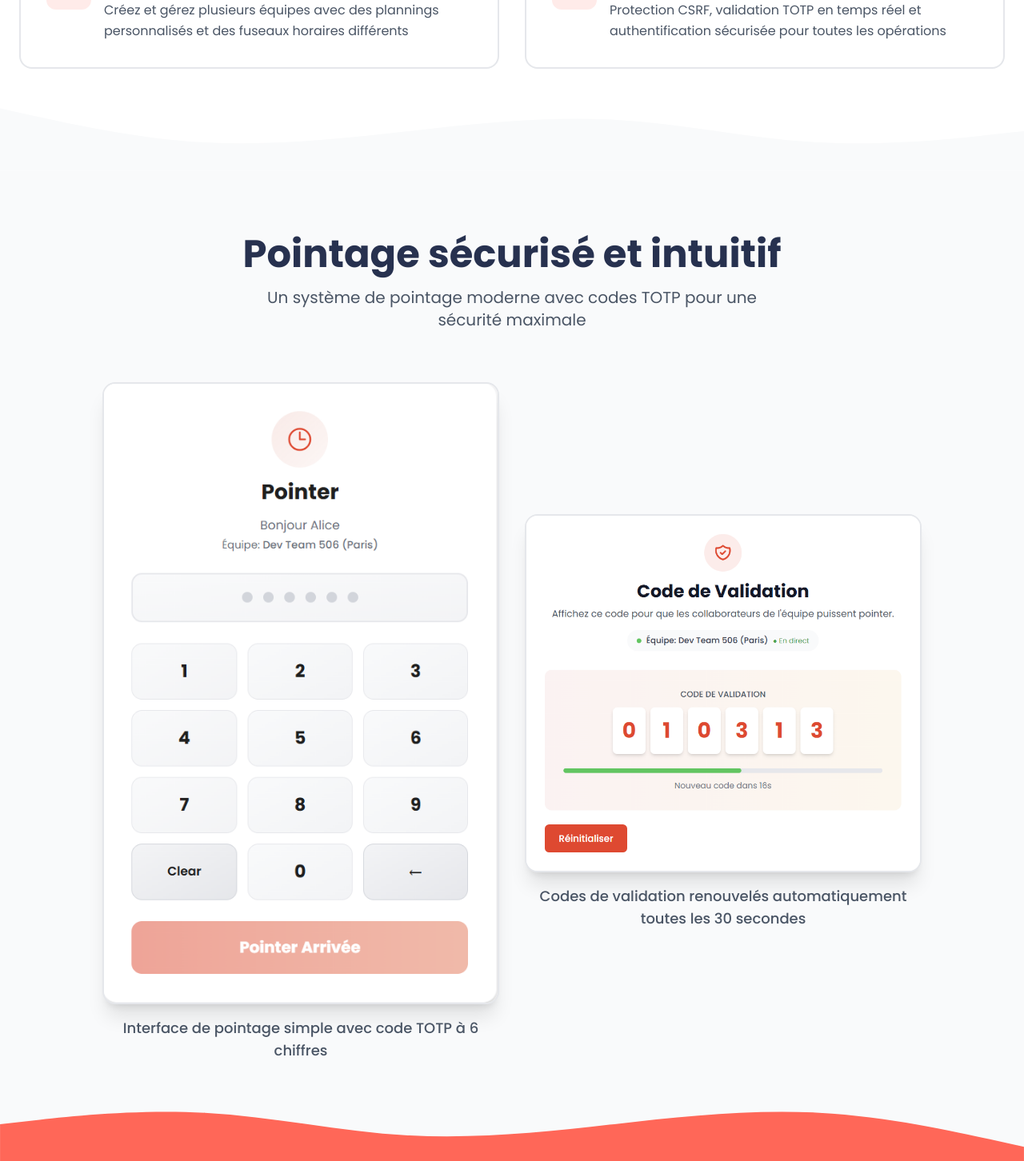
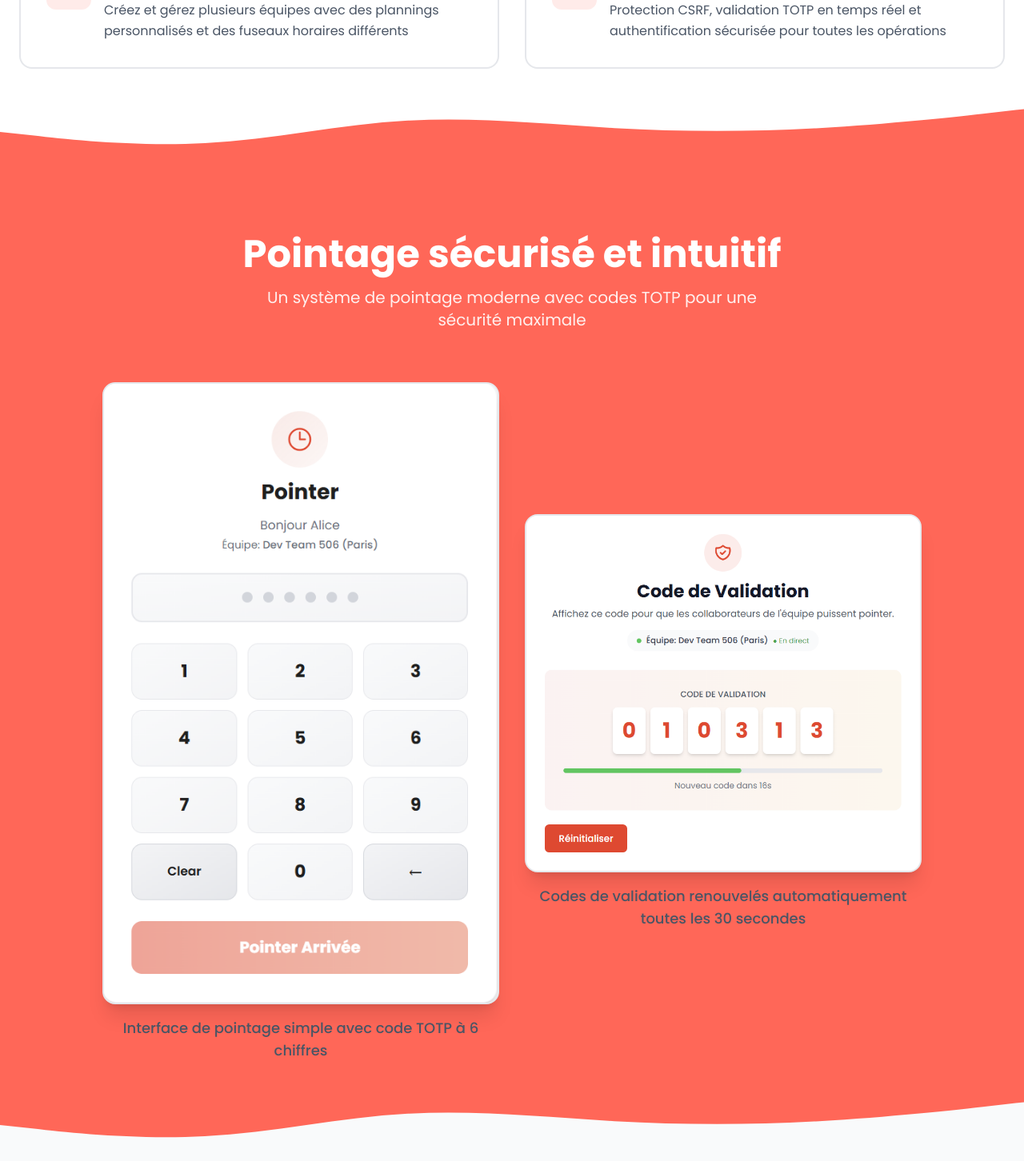
Before and after one commit to abakar-oumar-abdallah/T-DEV-700, a Next.js app in the folder frontend/2clock/: page / in a window 1280 px wide. Shown: the part 1298-2750 px from the top of the page at 80% size. Built offline with nearby package versions, Linux system fonts and the light colour scheme.

Commit message:
feature : animated waves separating the sections on Home Page

```diff
--- /dev/null
+++ b/frontend/2clock/src/app/components/AnimatedWave.tsx
@@ -0,0 +1,60 @@
+'use client'
+import React from 'react'
+
+interface AnimatedWaveProps {
+  fillColor: string
+  position?: 'top' | 'bottom'
+  animationDuration?: number
+}
+
+export default function AnimatedWave({
+  fillColor,
+  position = 'bottom',
+  animationDuration = 15
+}: AnimatedWaveProps) {
+  // Récupérer la couleur réelle si c'est une variable CSS
+  const getColor = () => {
+    if (fillColor.startsWith('var(')) {
+      // Extraire le nom de la variable
+      const varName = fillColor.match(/var\((--[\w-]+)\)/)?.[1]
+      if (varName && typeof window !== 'undefined') {
+        return getComputedStyle(document.documentElement).getPropertyValue(varName).trim()
+      }
+    }
+    return fillColor
+  }
+
+  const color = typeof window !== 'undefined' ? getColor() : fillColor
+
+  return (
+    <div className={`absolute ${position === 'bottom' ? 'bottom-0' : 'top-0'} left-0 w-full`} style={{ marginBottom: -1 }}>
+      <svg
+        viewBox="0 0 1440 120"
+        fill="none"
+        xmlns="http://www.w3.org/2000/svg"
+        className="w-full h-auto"
+        preserveAspectRatio="none"
+      >
+        <path
+          d="M0,64L48,69.3C96,75,192,85,288,80C384,75,480,53,576,48C672,43,768,53,864,58.7C960,64,1056,64,1152,58.7C1248,53,1344,43,1392,37.3L1440,32L1440,120L1392,120C1344,120,1248,120,1152,120C1056,120,960,120,864,120C768,120,672,120,576,120C480,120,384,120,288,120C192,120,96,120,48,120L0,120Z"
+          fill={color}
+        >
+          <animate
+            attributeName="d"
+            dur={`${animationDuration}s`}
+            repeatCount="indefinite"
+            values="
+              M0,64L48,69.3C96,75,192,85,288,80C384,75,480,53,576,48C672,43,768,53,864,58.7C960,64,1056,64,1152,58.7C1248,53,1344,43,1392,37.3L1440,32L1440,120L1392,120C1344,120,1248,120,1152,120C1056,120,960,120,864,120C768,120,672,120,576,120C480,120,384,120,288,120C192,120,96,120,48,120L0,120Z;
+
+              M0,32L48,42.7C96,53,192,75,288,80C384,85,480,75,576,64C672,53,768,43,864,48C960,53,1056,75,1152,80C1248,85,1344,75,1392,69.3L1440,64L1440,120L1392,120C1344,120,1248,120,1152,120C1056,120,960,120,864,120C768,120,672,120,576,120C480,120,384,120,288,120C192,120,96,120,48,120L0,120Z;
+
+              M0,96L48,85.3C96,75,192,53,288,48C384,43,480,53,576,58.7C672,64,768,64,864,58.7C960,53,1056,43,1152,48C1248,53,1344,75,1392,85.3L1440,96L1440,120L1392,120C1344,120,1248,120,1152,120C1056,120,960,120,864,120C768,120,672,120,576,120C480,120,384,120,288,120C192,120,96,120,48,120L0,120Z;
+
+              M0,64L48,69.3C96,75,192,85,288,80C384,75,480,53,576,48C672,43,768,53,864,58.7C960,64,1056,64,1152,58.7C1248,53,1344,43,1392,37.3L1440,32L1440,120L1392,120C1344,120,1248,120,1152,120C1056,120,960,120,864,120C768,120,672,120,576,120C480,120,384,120,288,120C192,120,96,120,48,120L0,120Z
+            "
+          />
+        </path>
+      </svg>
+    </div>
+  )
+}
--- a/frontend/2clock/src/app/page.tsx
+++ b/frontend/2clock/src/app/page.tsx
@@ -10,6 +10,7 @@ import {
   CheckCircleIcon,
   ArrowRightIcon
 } from '@heroicons/react/24/outline'
+import AnimatedWave from './components/AnimatedWave'
 
 export default function HomePage() {
   const [mounted, setMounted] = useState(false)
@@ -68,7 +69,6 @@ export default function HomePage() {
               plannings personnalisés et sécurité maximale
             </p>
 
-
             {/* CTA Buttons */}
             <div className="flex flex-col sm:flex-row gap-4 justify-center items-center">
               <Link
@@ -90,12 +90,7 @@ export default function HomePage() {
           </div>
         </div>
 
-        {/* Wave Divider */}
-        <div className="absolute bottom-0 left-0 w-full">
-          <svg viewBox="0 0 1440 120" fill="none" xmlns="http://www.w3.org/2000/svg" className="w-full h-auto">
-            <path d="M0,64L48,69.3C96,75,192,85,288,80C384,75,480,53,576,48C672,43,768,53,864,58.7C960,64,1056,64,1152,58.7C1248,53,1344,43,1392,37.3L1440,32L1440,120L1392,120C1344,120,1248,120,1152,120C1056,120,960,120,864,120C768,120,672,120,576,120C480,120,384,120,288,120C192,120,96,120,48,120L0,120Z" fill="white"/>
-          </svg>
-        </div>
+        <AnimatedWave fillColor="white" animationDuration={12} />
       </section>
 
       {/* Features Section */}
@@ -139,24 +134,19 @@ export default function HomePage() {
           </div>
         </div>
 
-        {/* Wave Divider */}
-        <div className="absolute bottom-0 left-0 w-full">
-          <svg viewBox="0 0 1440 120" fill="none" xmlns="http://www.w3.org/2000/svg" className="w-full h-auto">
-            <path d="M0,32L48,42.7C96,53,192,75,288,80C384,85,480,75,576,64C672,53,768,43,864,48C960,53,1056,75,1152,80C1248,85,1344,75,1392,69.3L1440,64L1440,120L1392,120C1344,120,1248,120,1152,120C1056,120,960,120,864,120C768,120,672,120,576,120C480,120,384,120,288,120C192,120,96,120,48,120L0,120Z" fill="#f9fafb"/>
-          </svg>
-        </div>
+        <AnimatedWave fillColor="var(--color-primary-hover)" animationDuration={14} />
       </section>
 
       {/* Screenshots Section - Pointage & Code TOTP */}
-      <section className="relative py-20 bg-gray-50 pb-32">
+      <section className="relative py-20 bg-[var(--color-primary-hover)] pb-32">
         <div className="max-w-7xl mx-auto px-6">
           <div className={`text-center mb-16 transition-all duration-1000 ${
             mounted ? 'opacity-100 translate-y-0' : 'opacity-0 translate-y-8'
           }`} style={{ transitionDelay: '400ms' }}>
-            <h2 className="text-4xl sm:text-5xl font-bold text-[var(--color-secondary)] mb-4">
+            <h2 className="text-4xl sm:text-5xl font-bold text-white mb-4">
               Pointage sécurisé et intuitif
             </h2>
-            <p className="text-xl text-gray-600 max-w-2xl mx-auto">
+            <p className="text-xl text-white/90 max-w-2xl mx-auto">
               Un système de pointage moderne avec codes TOTP pour une sécurité maximale
             </p>
           </div>
@@ -200,16 +190,11 @@ export default function HomePage() {
           </div>
         </div>
 
-        {/* Wave Divider */}
-        <div className="absolute bottom-0 left-0 w-full">
-          <svg viewBox="0 0 1440 120" fill="none" xmlns="http://www.w3.org/2000/svg" className="w-full h-auto">
-            <path d="M0,64L48,58.7C96,53,192,43,288,48C384,53,480,75,576,80C672,85,768,75,864,64C960,53,1056,43,1152,48C1248,53,1344,75,1392,85.3L1440,96L1440,120L1392,120C1344,120,1248,120,1152,120C1056,120,960,120,864,120C768,120,672,120,576,120C480,120,384,120,288,120C192,120,96,120,48,120L0,120Z" fill="var(--color-primary-hover)"/>
-          </svg>
-        </div>
+        <AnimatedWave fillColor="#F9FAFB" animationDuration={16} />
       </section>
 
       {/* Team Management Section */}
-      <section className="relative py-20 bg-[var(--color-primary-hover)] pb-32">
+      <section className="relative py-20 bg-gray-50 pb-32">
         <div className="max-w-7xl mx-auto px-6">
           <div className={`text-center mb-16 transition-all duration-1000 ${
             mounted ? 'opacity-100 translate-y-0' : 'opacity-0 translate-y-8'
@@ -240,12 +225,7 @@ export default function HomePage() {
           </div>
         </div>
 
-        {/* Wave Divider */}
-        <div className="absolute bottom-0 left-0 w-full">
-          <svg viewBox="0 0 1440 120" fill="none" xmlns="http://www.w3.org/2000/svg" className="w-full h-auto">
-            <path d="M0,96L48,85.3C96,75,192,53,288,48C384,43,480,53,576,58.7C672,64,768,64,864,58.7C960,53,1056,43,1152,37.3C1248,32,1344,32,1392,32L1440,32L1440,120L1392,120C1344,120,1248,120,1152,120C1056,120,960,120,864,120C768,120,672,120,576,120C480,120,384,120,288,120C192,120,96,120,48,120L0,120Z" fill="var(--color-secondary)"/>
-          </svg>
-        </div>
+        <AnimatedWave fillColor="var(--color-secondary)" animationDuration={13} />
       </section>
 
       {/* KPI Section */}
@@ -280,12 +260,7 @@ export default function HomePage() {
           </div>
         </div>
 
-        {/* Wave Divider */}
-        <div className="absolute bottom-0 left-0 w-full">
-          <svg viewBox="0 0 1440 120" fill="none" xmlns="http://www.w3.org/2000/svg" className="w-full h-auto">
-            <path d="M0,32L48,37.3C96,43,192,53,288,58.7C384,64,480,64,576,58.7C672,53,768,43,864,48C960,53,1056,75,1152,80C1248,85,1344,75,1392,69.3L1440,64L1440,120L1392,120C1344,120,1248,120,1152,120C1056,120,960,120,864,120C768,120,672,120,576,120C480,120,384,120,288,120C192,120,96,120,48,120L0,120Z" fill="white"/>
-          </svg>
-        </div>
+        <AnimatedWave fillColor="white" animationDuration={15} />
       </section>
 
       {/* Benefits Section */}
@@ -322,12 +297,7 @@ export default function HomePage() {
           </div>
         </div>
 
-        {/* Wave Divider */}
-        <div className="absolute bottom-0 left-0 w-full">
-          <svg viewBox="0 0 1440 120" fill="none" xmlns="http://www.w3.org/2000/svg" className="w-full h-auto">
-            <path d="M0,64L48,69.3C96,75,192,85,288,80C384,75,480,53,576,48C672,43,768,53,864,58.7C960,64,1056,64,1152,58.7C1248,53,1344,43,1392,37.3L1440,32L1440,120L1392,120C1344,120,1248,120,1152,120C1056,120,960,120,864,120C768,120,672,120,576,120C480,120,384,120,288,120C192,120,96,120,48,120L0,120Z" fill="var(--color-primary)"/>
-          </svg>
-        </div>
+        <AnimatedWave fillColor="var(--color-primary)" animationDuration={17} />
       </section>
 
       {/* CTA Section */}
@@ -337,10 +307,10 @@ export default function HomePage() {
             mounted ? 'opacity-100 scale-100' : 'opacity-0 scale-95'
           }`} style={{ transitionDelay: '1300ms' }}>
             <h2 className="text-4xl sm:text-5xl font-bold text-white mb-6">
-              Prêt à transformer la gestion du temps ?
+              Prêt à transformer votre gestion du temps ?
             </h2>
             <p className="text-xl text-white/90 mb-8 max-w-2xl mx-auto">
-              Rejoignez les entreprises qui ont déjà optimisé la gestion du temps de travail de leurs équipes avec 2Clock
+              Rejoignez les entreprises qui ont déjà optimisé leur gestion du temps de travail de leurs équipes avec 2Clock
             </p>
 
             <div className="bg-white rounded-2xl p-8 shadow-2xl max-w-md mx-auto">
@@ -375,7 +345,7 @@ export default function HomePage() {
             </div>
             <div className="text-center md:text-right">
               <p className="text-white/80">
-                © 2024 2Clock. Gestion intelligente du temps de travail.
+                © {new Date().getFullYear()} 2Clock. Gestion intelligente du temps de travail.
               </p>
             </div>
           </div>
```
